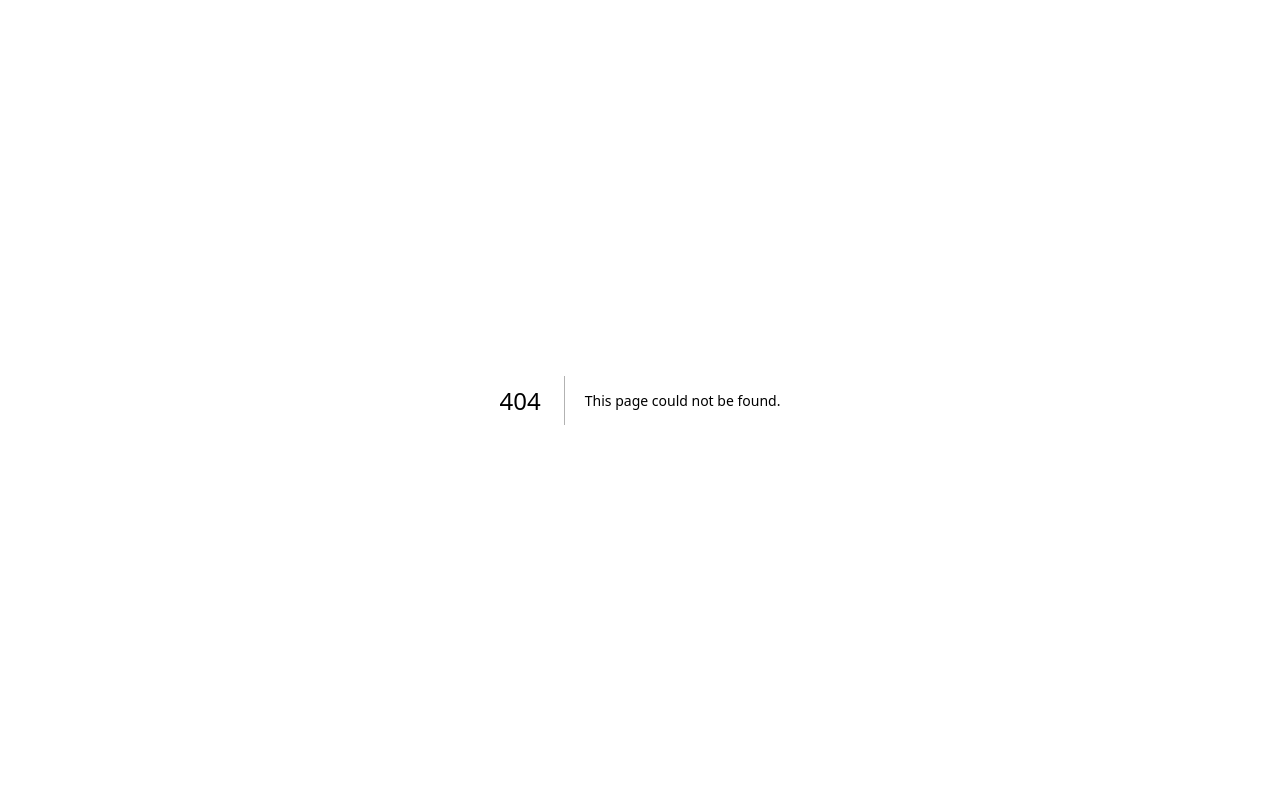
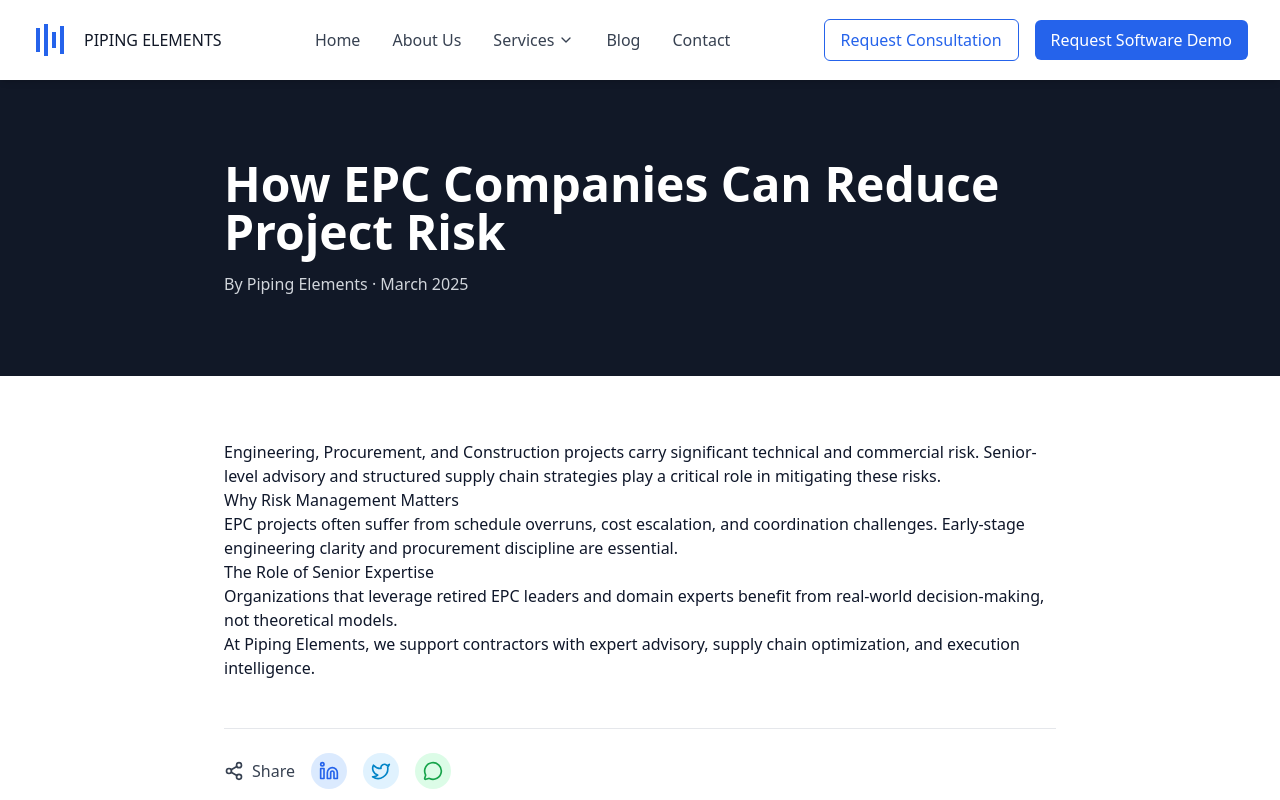
Before and after one commit to Muhammadshajid/piping-elements-website, a Next.js app: page /blog/1 in a window 1280 px wide. Before the commit this address had no page. Shown: the top 800 px of the page. Built offline with nearby package versions, Linux system fonts and the light colour scheme; no server answers.

Commit message:
Create page.tsx

```diff
--- /dev/null
+++ b/app/(site)/blog/[slug]/page.tsx
@@ -0,0 +1,107 @@
+"use client";
+
+import { useEffect } from "react";
+import { usePathname } from "next/navigation";
+import {
+  Linkedin,
+  Twitter,
+  Share2,
+  MessageCircle,
+} from "lucide-react";
+import { trackPageView } from "@/lib/analytics";
+
+export default function BlogDetailPage() {
+  const pathname = usePathname();
+  const url =
+    typeof window !== "undefined"
+      ? `${window.location.origin}${pathname}`
+      : "";
+
+  useEffect(() => {
+    trackPageView(pathname);
+  }, [pathname]);
+
+  return (
+    <article className="bg-white">
+      {/* Hero */}
+      <section className="bg-gray-900 text-white py-20">
+        <div className="max-w-4xl mx-auto px-4 sm:px-6 lg:px-8">
+          <h1 className="text-4xl sm:text-5xl font-bold mb-4">
+            How EPC Companies Can Reduce Project Risk
+          </h1>
+          <p className="text-gray-300">
+            By Piping Elements · March 2025
+          </p>
+        </div>
+      </section>
+
+      {/* Content */}
+      <section className="py-16">
+        <div className="max-w-4xl mx-auto px-4 sm:px-6 lg:px-8">
+          <div className="prose prose-lg max-w-none">
+            <p>
+              Engineering, Procurement, and Construction projects carry
+              significant technical and commercial risk. Senior-level advisory
+              and structured supply chain strategies play a critical role in
+              mitigating these risks.
+            </p>
+
+            <h2>Why Risk Management Matters</h2>
+            <p>
+              EPC projects often suffer from schedule overruns, cost escalation,
+              and coordination challenges. Early-stage engineering clarity and
+              procurement discipline are essential.
+            </p>
+
+            <h2>The Role of Senior Expertise</h2>
+            <p>
+              Organizations that leverage retired EPC leaders and domain experts
+              benefit from real-world decision-making, not theoretical models.
+            </p>
+
+            <p>
+              At Piping Elements, we support contractors with expert advisory,
+              supply chain optimization, and execution intelligence.
+            </p>
+          </div>
+
+          {/* Share */}
+          <div className="mt-12 border-t pt-6">
+            <div className="flex items-center gap-4">
+              <span className="text-gray-700 font-medium flex items-center gap-2">
+                <Share2 className="h-5 w-5" /> Share
+              </span>
+
+              <a
+                href={`https://www.linkedin.com/sharing/share-offsite/?url=${url}`}
+                target="_blank"
+                rel="noopener noreferrer"
+                className="p-2 rounded-full bg-blue-100 text-blue-600 hover:bg-blue-200"
+              >
+                <Linkedin className="h-5 w-5" />
+              </a>
+
+              <a
+                href={`https://twitter.com/intent/tweet?url=${url}`}
+                target="_blank"
+                rel="noopener noreferrer"
+                className="p-2 rounded-full bg-sky-100 text-sky-600 hover:bg-sky-200"
+              >
+                <Twitter className="h-5 w-5" />
+              </a>
+
+              <a
+                href={`https://wa.me/?text=${url}`}
+                target="_blank"
+                rel="noopener noreferrer"
+                className="p-2 rounded-full bg-green-100 text-green-600 hover:bg-green-200"
+              >
+                <MessageCircle className="h-5 w-5" />
+              </a>
+            </div>
+          </div>
+        </div>
+      </section>
+    </article>
+  );
+}
```
